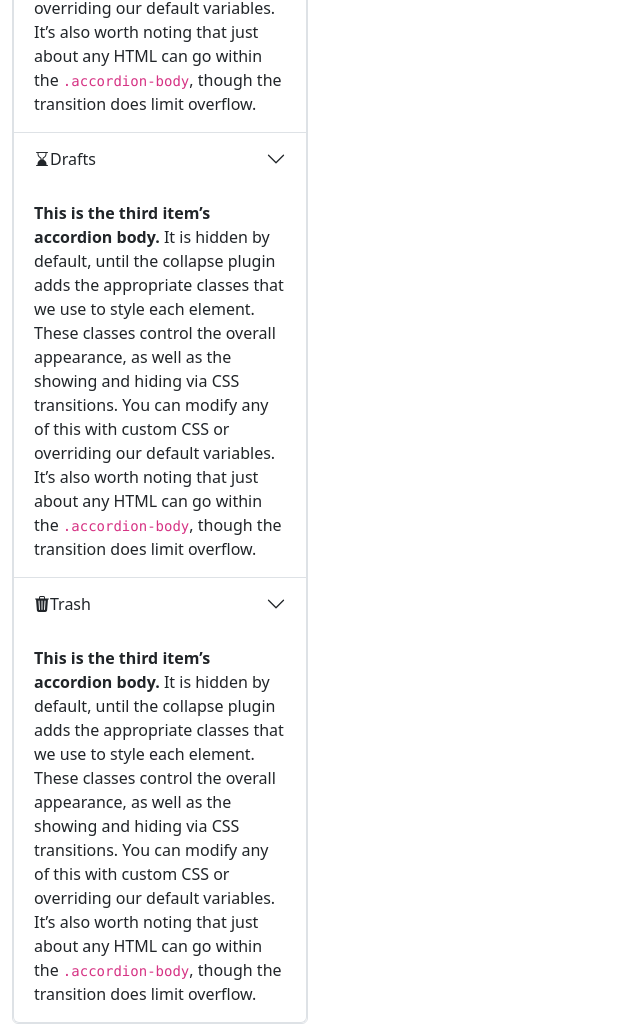
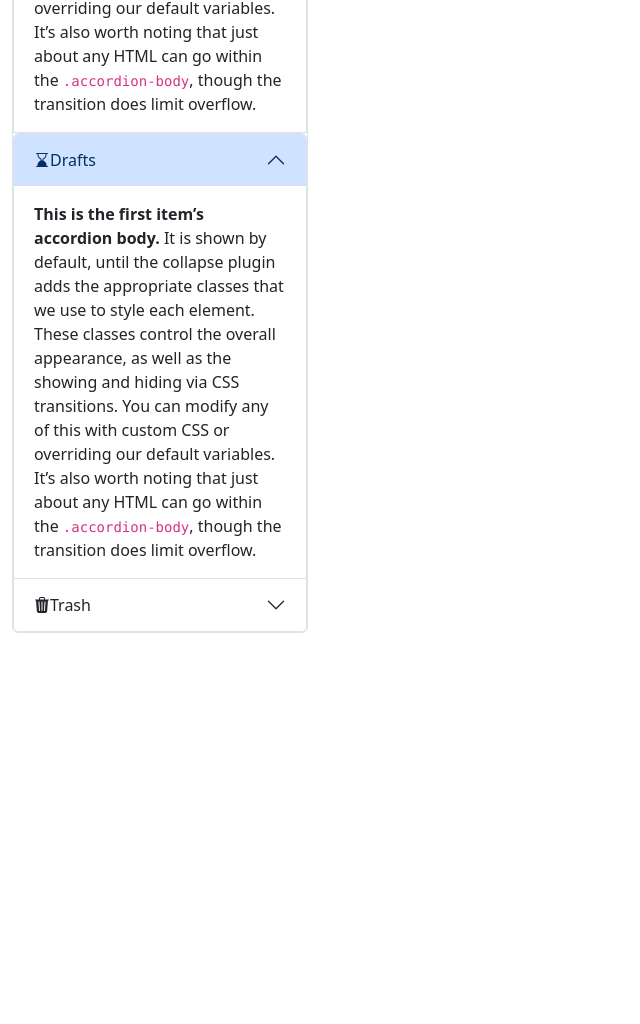
Before and after one commit to nedaamani/mailexample, a website: page index.html in a window 1280 px wide. Shown: the part 1274-2298 px from the top of the page, without its empty margins (0-640 px from the left). After the commit the page ends 1907 px from the top, so only its background shows below. Drawn offline with nearby package versions, Linux system fonts and the light colour scheme.

Commit message:
new edition

```diff
--- a/index.html
+++ b/index.html
@@ -166,8 +166,6 @@
                       <p>Lorem ipsum dolor sit <br><br>Lorem ipsum dolor, sit amet consectetur adipisicing
                         elit.explicabo voluptate quaerat tenetur aperiam nam?</p>
 
-
-
                     </div>
 
 
@@ -177,6 +175,7 @@
               </div>
 
             </div>
+            <section></section>
             <div class="accordion-item">
               <h2 class="accordion-header">
                 <button class="accordion-button collapsed" type="button" data-bs-toggle="collapse"
@@ -195,40 +194,33 @@
                 </div>
               </div>
             </div>
+          <div class="accordion" id="accordionPanelsStayOpenExample">
   <div class="accordion-item">
     <h2 class="accordion-header">
-              <button class="accordion-button collapsed" type="button" data-bs-toggle="collapse"
-                data-bs-target="#collapseThree" aria-expanded="false" aria-controls="collapseThree"><i
+      <button class="accordion-button py-3 w-100" type="button" data-bs-toggle="collapse" data-bs-target="#panelsStayOpen-collapseOne" aria-expanded="true" aria-controls="panelsStayOpen-collapseOne"><i
                 class="bi bi-hourglass-bottom"></i>
       Drafts
       </button>
     </h2>
-            <div id="collapseThree" class="accordion-collapse collapse show" data-bs-parent="#accordionExample">
+    <div id="panelsStayOpen-collapseOne" class="accordion-collapse collapse show">
       <div class="accordion-body">
-                <strong>This is the third item’s accordion body.</strong> It is hidden by default, until the collapse
-                plugin adds the appropriate classes that we use to style each element. These classes control the overall
-                appearance, as well as the showing and hiding via CSS transitions. You can modify any of this with
-                custom CSS or overriding our default variables. It’s also worth noting that just about any HTML can go
-                within the <code>.accordion-body</code>, though the transition does limit overflow.
+        <strong>This is the first item’s accordion body.</strong> It is shown by default, until the collapse plugin adds the appropriate classes that we use to style each element. These classes control the overall appearance, as well as the showing and hiding via CSS transitions. You can modify any of this with custom CSS or overriding our default variables. It’s also worth noting that just about any HTML can go within the <code>.accordion-body</code>, though the transition does limit overflow.
       </div>
     </div>
   </div>
   <div class="accordion-item">
     <h2 class="accordion-header">
-              <button class="accordion-button collapsed" type="button" data-bs-toggle="collapse"
-                data-bs-target="#collapseThree" aria-expanded="false" aria-controls="collapseThree"><i class="bi bi-trash3-fill"></i>
+      <button class="accordion-button collapsed" type="button" data-bs-toggle="collapse" data-bs-target="#panelsStayOpen-collapseTwo" aria-expanded="false" aria-controls="panelsStayOpen-collapseTwo"><i class="bi bi-trash3-fill"></i>
        Trash
       </button>
     </h2>
-            <div id="collapseThree" class="accordion-collapse collapse show" data-bs-parent="#accordionExample">
+    <div id="panelsStayOpen-collapseTwo" class="accordion-collapse collapse">
       <div class="accordion-body">
-                <strong>This is the third item’s accordion body.</strong> It is hidden by default, until the collapse
-                plugin adds the appropriate classes that we use to style each element. These classes control the overall
-                appearance, as well as the showing and hiding via CSS transitions. You can modify any of this with
-                custom CSS or overriding our default variables. It’s also worth noting that just about any HTML can go
-                within the <code>.accordion-body</code>, though the transition does limit overflow.
+        <strong>This is the second item’s accordion body.</strong> It is hidden by default, until the collapse plugin adds the appropriate classes that we use to style each element. These classes control the overall appearance, as well as the showing and hiding via CSS transitions. You can modify any of this with custom CSS or overriding our default variables. It’s also worth noting that just about any HTML can go within the <code>.accordion-body</code>, though the transition does limit overflow.
       </div>
     </div>
+  </div>
+
 </div>
         </div>
 
```
Lines whose indentation alone changed are shown as unchanged.
